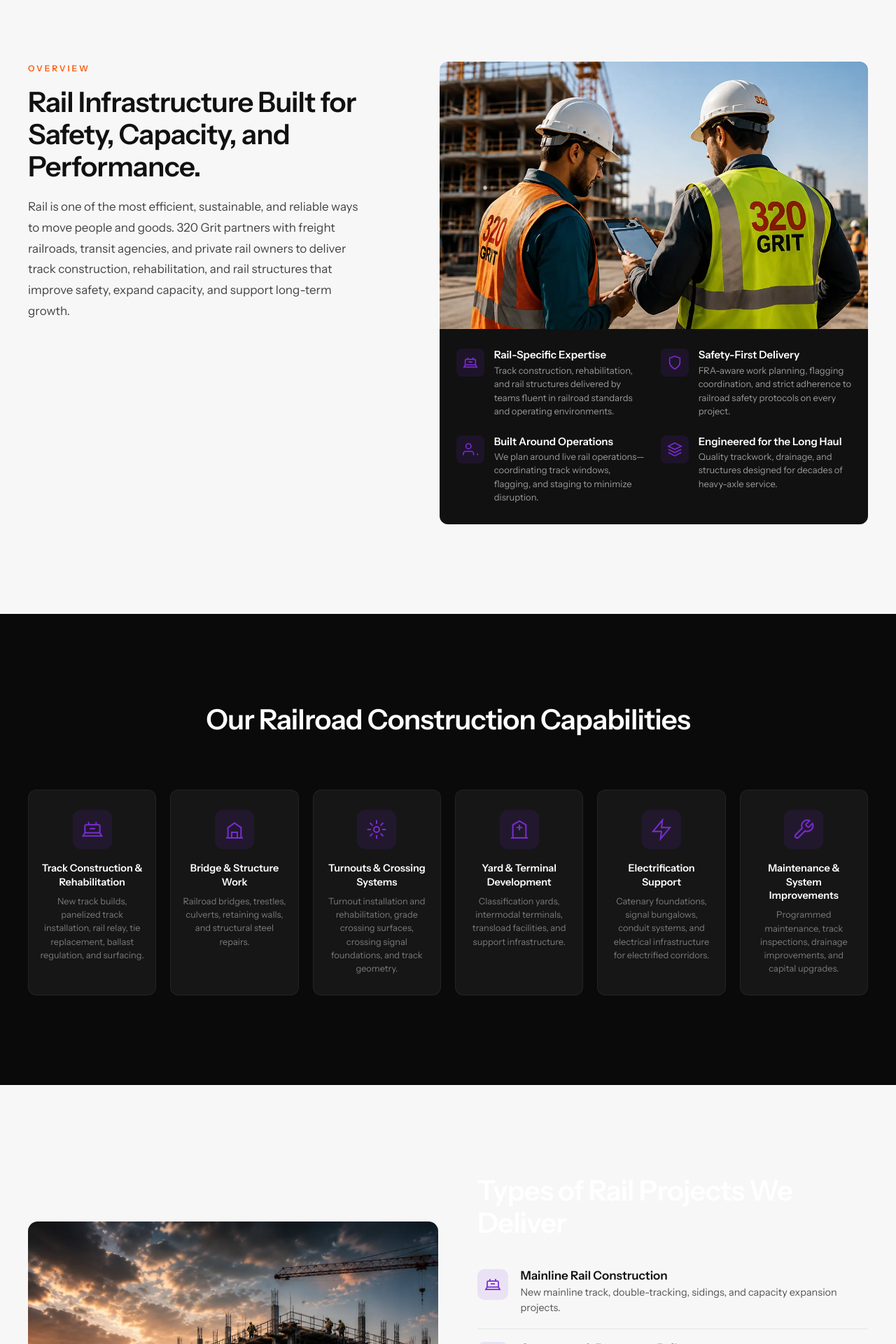
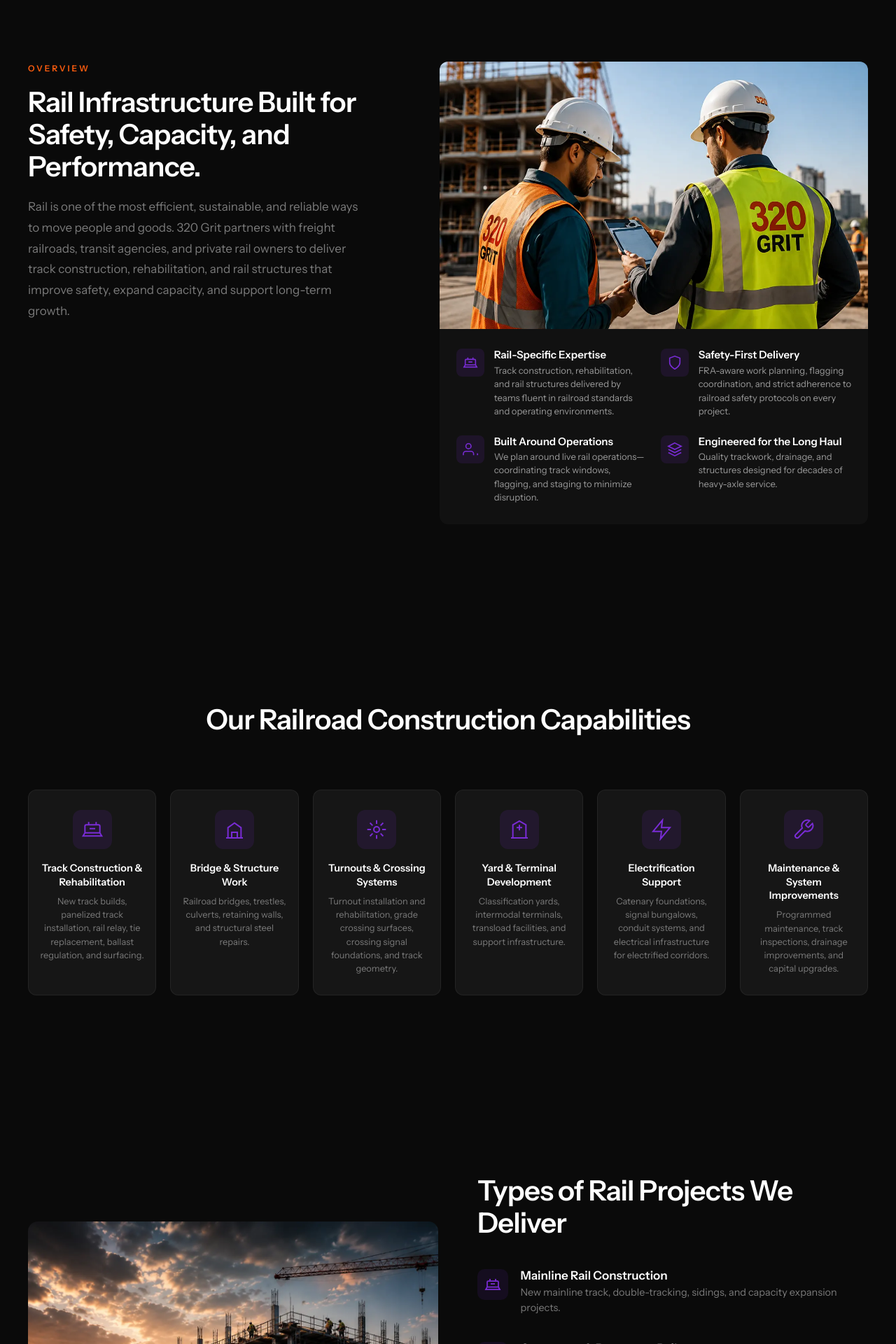
Before and after one commit to TaimoorWajid/website-320grit-angular, an Angular app: page /industries/railroads in a window 1280 px wide. Shown: the part 840-2760 px from the top of the page at 70% size. Built offline with nearby package versions, Linux system fonts and the light colour scheme.

Commit message:
Markets: light sections to dark

```diff
--- a/src/app/features/markets/shared/_markets-base.scss
+++ b/src/app/features/markets/shared/_markets-base.scss
@@ -305,8 +305,8 @@
 
   /* ============ S2 — OVERVIEW ============ */
   .rr-overview {
-    background: #f7f7f7;
-    color: #111;
+    background: #0a0a0a;
+    color: var(--hc-white);
   }
 
   .rr-overview-grid {
@@ -324,14 +324,14 @@
   }
 
   .rr-overview-title {
-    color: #111;
+    color: var(--hc-white);
     margin-top: 0.75rem;
   }
 
   .rr-overview-body {
     font-size: 1.0625rem;
     line-height: 1.75;
-    color: #444;
+    color: var(--hc-text-muted);
     margin-top: 1.25rem;
     max-width: 480px;
   }
@@ -473,8 +473,8 @@
 
   /* ============ S4 — PROJECT TYPES ============ */
   .rr-projects {
-    background: #f7f7f7;
-    color: #111;
+    background: #0a0a0a;
+    color: var(--hc-white);
   }
 
   .rr-projects-grid {
@@ -531,13 +531,13 @@
   .rr-project-item h3 {
     font-size: 1.0625rem;
     font-weight: 600;
-    color: #111;
+    color: var(--hc-white);
     margin-bottom: 0.25rem;
   }
 
   .rr-project-item p {
     font-size: 0.9rem;
-    color: #555;
+    color: var(--hc-text-muted);
     margin: 0;
     line-height: 1.5;
   }
@@ -632,8 +632,8 @@
 
   /* ============ S6 — PARTNER ============ */
   .rr-partner {
-    background: #f7f7f7;
-    color: #111;
+    background: #0a0a0a;
+    color: var(--hc-white);
   }
 
   .rr-partner-grid {
@@ -653,7 +653,7 @@
   .rr-partner-body {
     font-size: 1.0625rem;
     line-height: 1.75;
-    color: #444;
+    color: var(--hc-text-muted);
     margin-top: 1.25rem;
     max-width: 460px;
   }
@@ -683,7 +683,7 @@
     margin-bottom: 0.85rem;
     font-size: 1rem;
     line-height: 1.55;
-    color: #444;
+    color: var(--hc-text-muted);
   }
 
   .rr-check-list li::before {
@@ -712,8 +712,8 @@
   }
 
   .rr-diff-card {
-    background: #fff;
-    border: 1px solid rgba(0, 0, 0, 0.06);
+    background: #111;
+    border: 1px solid rgba(255, 255, 255, 0.08);
     border-radius: 12px;
     padding: 1.5rem;
     text-align: center;
@@ -737,13 +737,13 @@
   .rr-diff-card h4 {
     font-size: 1rem;
     font-weight: 600;
-    color: #111;
+    color: var(--hc-white);
     margin-bottom: 0.4rem;
   }
 
   .rr-diff-card p {
     font-size: 0.875rem;
-    color: #555;
+    color: var(--hc-text-muted);
     margin: 0;
     line-height: 1.5;
   }
@@ -751,7 +751,7 @@
   .rr-diff-heading {
     grid-column: 1 / -1;
     margin-bottom: 1.5rem;
-    color: #111;
+    color: var(--hc-white);
   }
 
   /* ============ S7 — FINAL CTA ============ */
```
